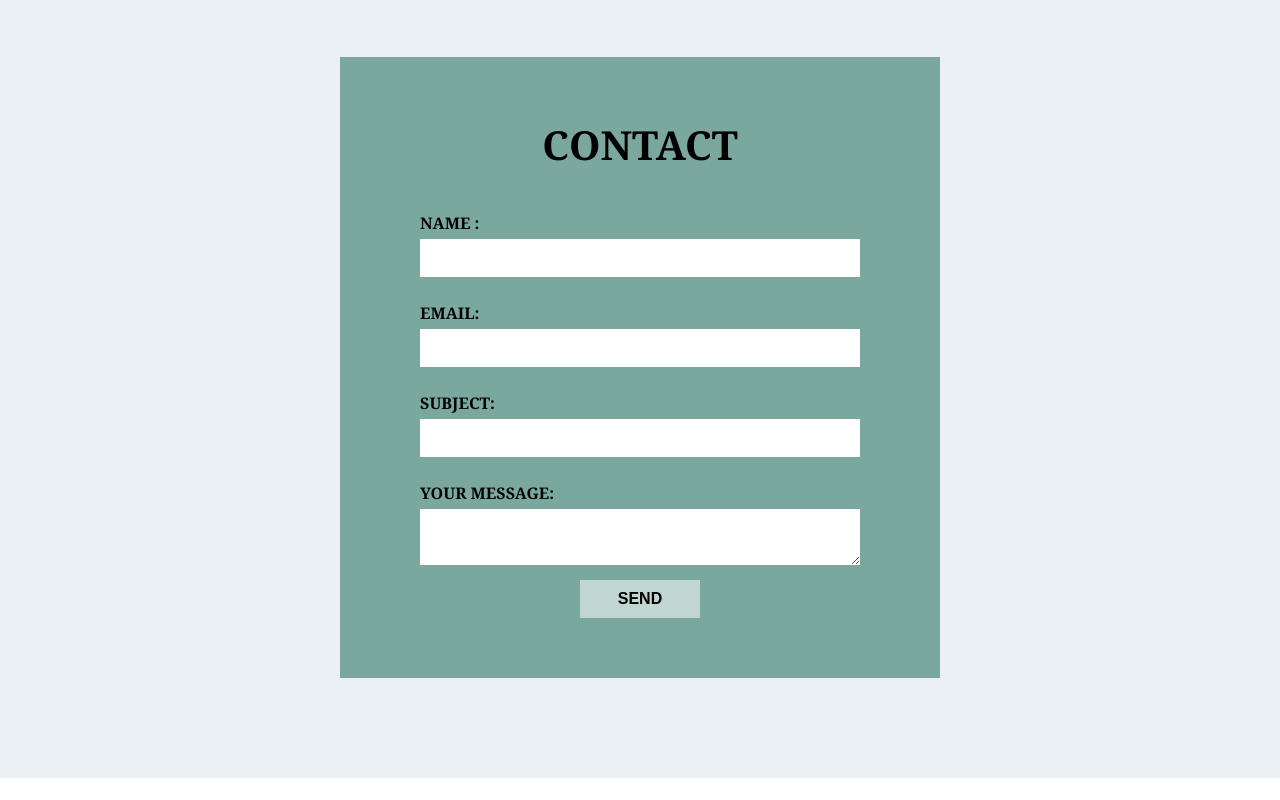
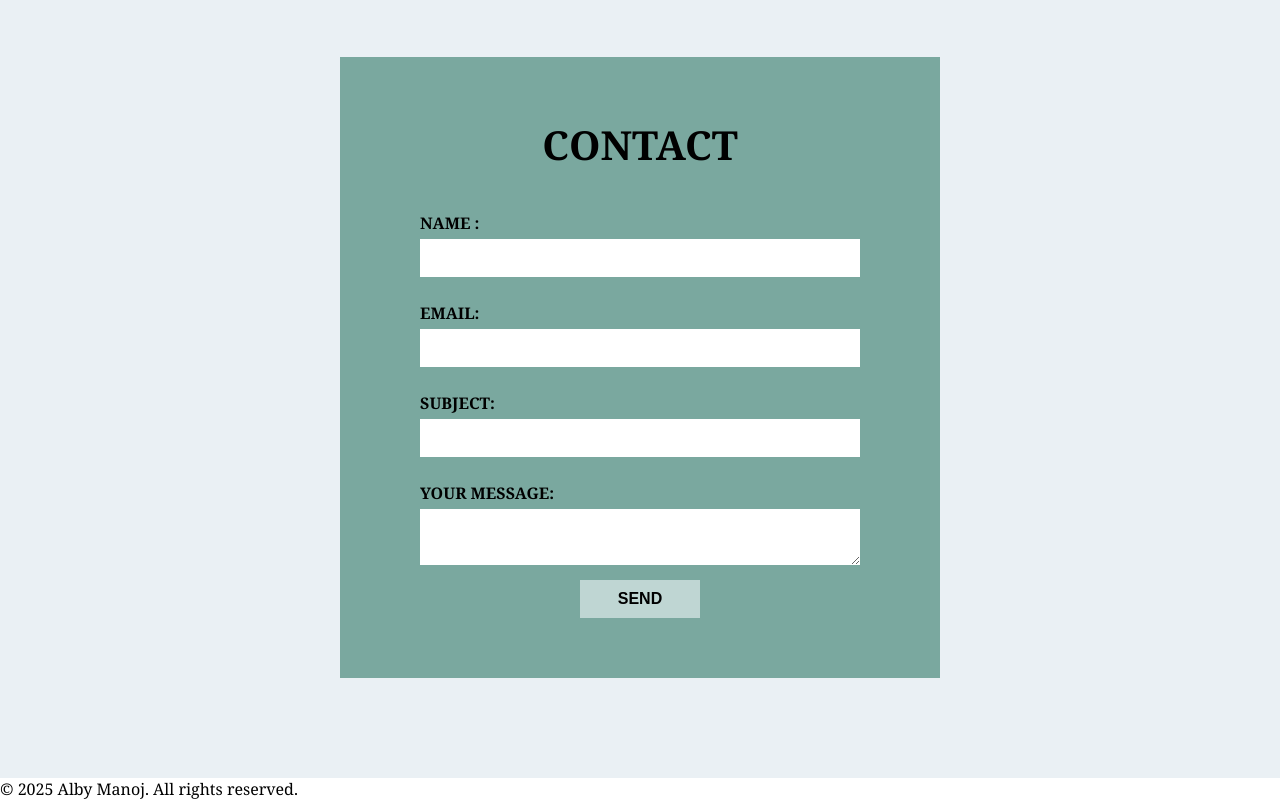
Before and after one commit to Alby-3/portfolio, a plain HTML site: page index.html in a window 1280 px wide. Shown: the part 1912-2712 px from the top of the page. Before the commit the page ends 2690 px from the top, so only its background shows below. Drawn offline with Linux system fonts and the light colour scheme; files whose address does not match are found by name.

Commit message:
Update index.html

```diff
--- a/index.html
+++ b/index.html
@@ -38,6 +38,7 @@
       </p>
     </div>
   </section>
+
   <section id="tech" class="tech-section">
     <div class="tech-box">
       <h2>TECH STACK</h2>
@@ -52,7 +53,7 @@
     </div>
   </section>
 
- <section id="contact" class="contact-section">
+  <section id="contact" class="contact-section">
     <div class="contact-box">
       <h2>CONTACT</h2>
       <form>
@@ -72,6 +73,12 @@
       </form>
     </div>
   </section>
+
+  <footer>
+    &copy; 2025 Alby Manoj. All rights reserved.
+  </footer>
+
+
   <script src="cooper.js"></script>
 </body>
 </html>
```
